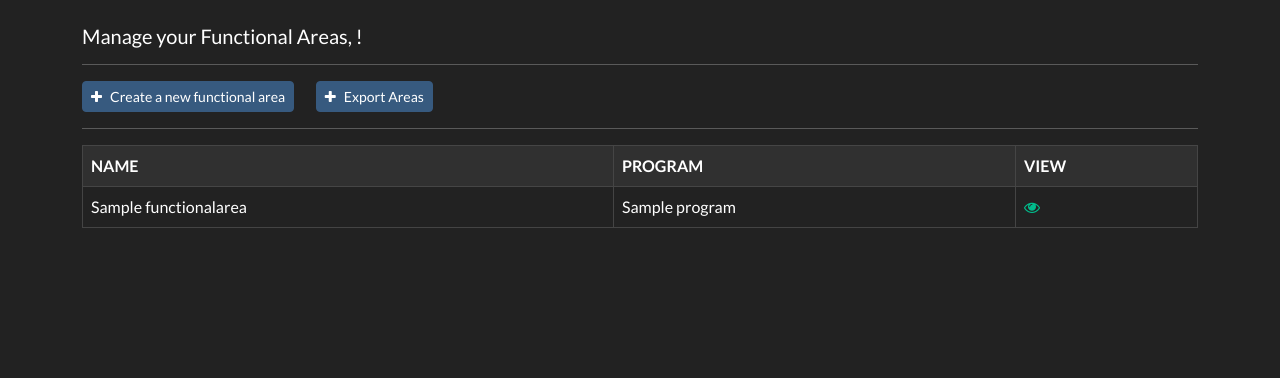
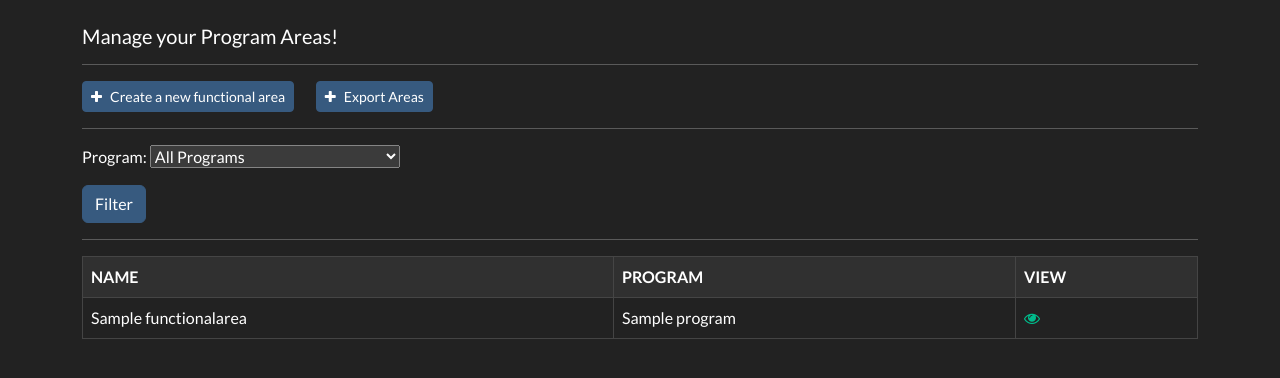
Before and after one commit to venkatasaikarthikeya/bughound-bug-tracker, a Django app: page /functionalarea_list in a window 1280 px wide. Shown: the part 72-450 px from the top of the page. Run offline with Django 5.2, Linux system fonts and the light colour scheme; a user stored in the database is signed in; tables that the repository leaves empty hold one stand-in row (values such as "Sample post").

Commit message:
implemented filter for areas

```diff
--- a/webapp/forms.py
+++ b/webapp/forms.py
@@ -59,6 +59,13 @@ class UpdateFunctionalAreaForm(forms.ModelForm):
     class Meta:
         model = FunctionalArea
         fields = ['name', 'program']
+
+class FunctionalAreaFilterForm(forms.Form):
+    program = forms.ModelChoiceField(queryset=Program.objects.all(), empty_label="All Programs", required=False)
+
+    class Meta:
+        model = FunctionalArea
+        fields = ['program']
 
 
 # Create an Employee
--- a/webapp/templates/webapp/functionalarea_list.html
+++ b/webapp/templates/webapp/functionalarea_list.html
@@ -2,7 +2,7 @@
 
 {% block content %}
 
-    <h5> Manage your Functional Areas, !</h5>
+    <h5> Manage your Program Areas!</h5>
 
     <hr>
 
@@ -15,6 +15,16 @@
     <a class="btn btn-primary btn-sm" href="{% url 'export_area' %}">
         <i class="fa fa-plus" aria-hidden="true"></i> &nbsp; Export Areas
     </a>
+
+    <hr>
+
+    <div class="col-md-6">
+        <!-- Filter form -->
+        <form class="form-inline" method="get">
+            {{ form.as_p }}
+            <button class="btn btn-primary" type="submit">Filter</button>
+        </form>
+    </div>
 
     <hr>
 
--- a/webapp/views.py
+++ b/webapp/views.py
@@ -1,5 +1,5 @@
 from django.shortcuts import render, redirect
-from .forms import CreateUserForm, LoginForm, CreateProgramForm, UpdateProgramForm, CreateEmployeeForm, UpdateEmployeeForm, CreateBugReportForm, UpdateBugReportForm
+from .forms import CreateUserForm, LoginForm, CreateProgramForm, UpdateProgramForm, CreateEmployeeForm, UpdateEmployeeForm, CreateBugReportForm, UpdateBugReportForm, FunctionalAreaFilterForm
 from .forms import CreateFunctionalAreaForm, UpdateFunctionalAreaForm
 from django.contrib.auth.models import auth, User
 from django.contrib.auth import authenticate
@@ -169,13 +169,27 @@ def delete_program(request, pk):
 #    context = set_user_session(request, context)
     return redirect("program_list")
 
-
+'''
 # Functional Area List
 @login_required(login_url='login')
 def functionalarea_list(request):
     functionalAreas = FunctionalArea.objects.all()
     context = {'functionalAreas': functionalAreas}
 #    context = set_user_session(request, context)
+    return render(request, 'webapp/functionalarea_list.html', context=context)
+'''
+
+@login_required(login_url='login')
+def functionalarea_list(request):
+    form = FunctionalAreaFilterForm(request.GET)
+    functionalAreas = FunctionalArea.objects.all()
+
+    if form.is_valid():
+        program = form.cleaned_data.get('program')
+        if program:
+            functionalAreas = functionalAreas.filter(program=program)
+
+    context = {'functionalAreas': functionalAreas, 'form': form}
     return render(request, 'webapp/functionalarea_list.html', context=context)
 
 
```
